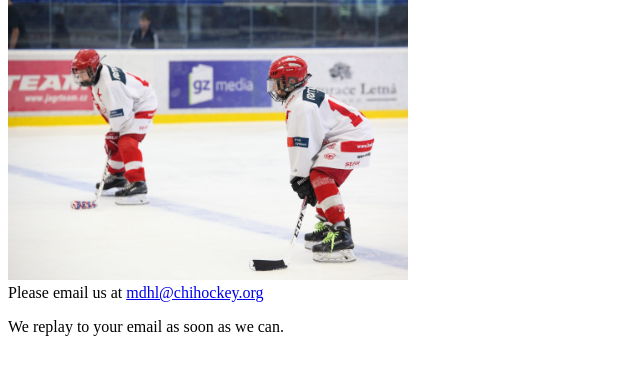
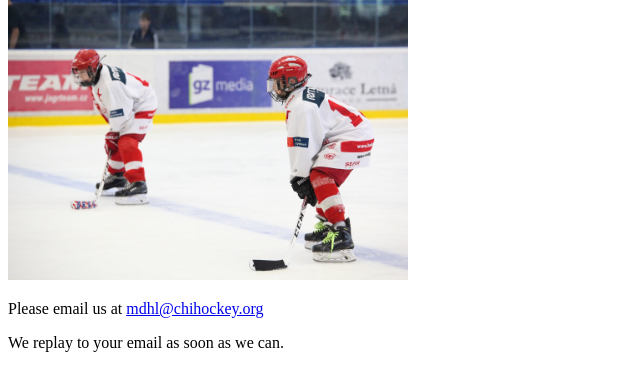
Before and after one commit to Agustin-del/sprint1, a plain HTML site: page contact.html in a window 1280 px wide. Shown: the part 267-658 px from the top of the page, without its empty margins (0-640 px from the left). Drawn offline with Linux system fonts and the light colour scheme.

Commit message:
contact.html

```diff
--- a/contact.html
+++ b/contact.html
@@ -23,7 +23,7 @@
                 <img src="./assets/3.jpg" width=400 alt="The defense, aka, The Wall">
             </header>
             <footer>
-                Please email us at <a href="mailto:mdhl@chihockey.org">mdhl@chihockey.org</a>
+                <p>Please email us at <a href="mailto:mdhl@chihockey.org">mdhl@chihockey.org</a></p>
                 <p>We replay to your email as soon as we can.</p>
             </footer>
         </main>
```
